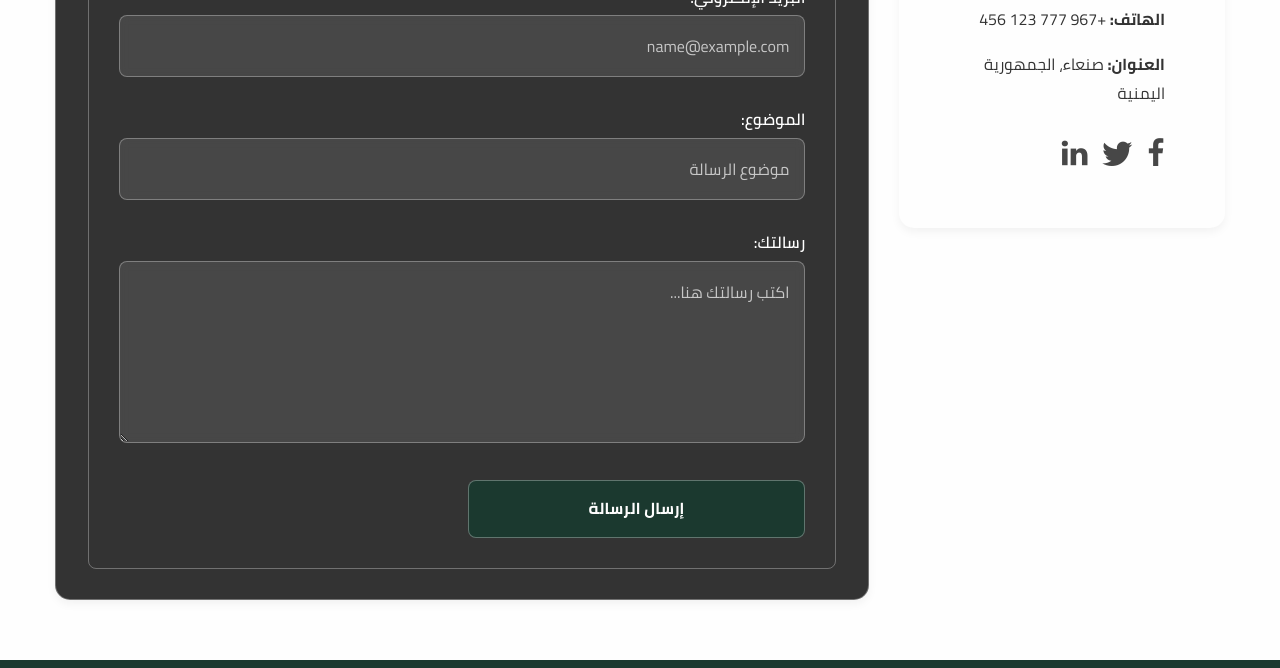
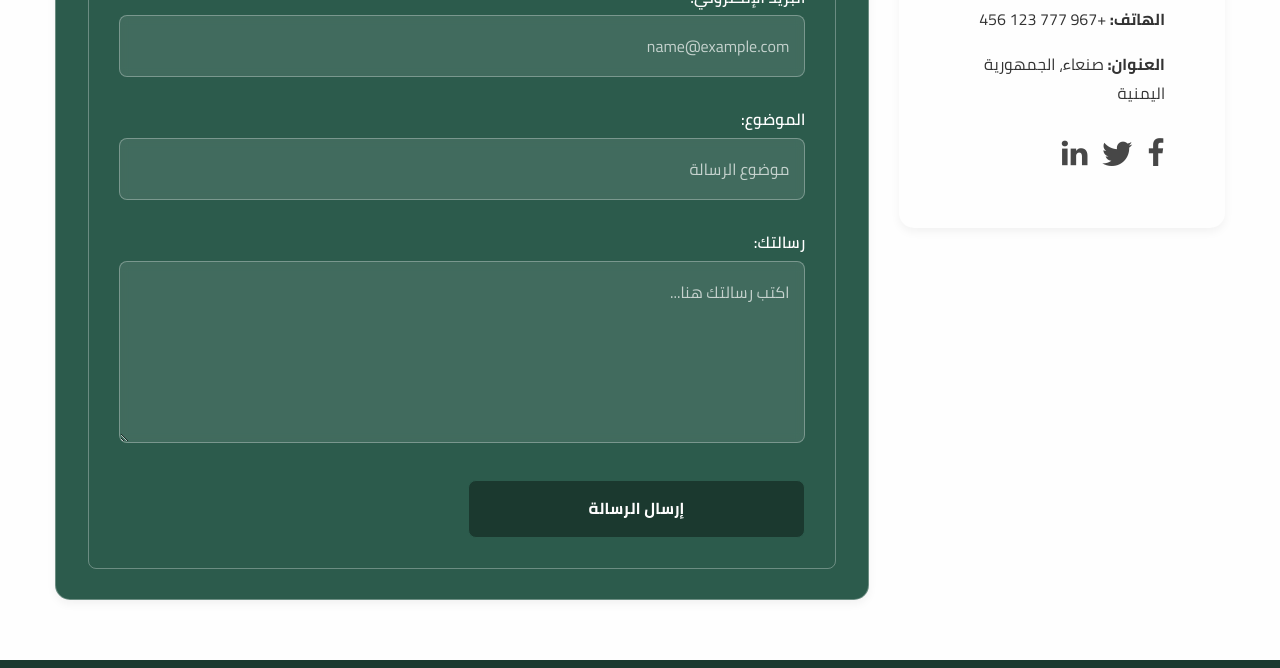
Before and after one commit to Emran025/tag_alwaqar_platform, a plain HTML site: page pages/contact-us.html in a window 1280 px wide. Shown: the part 642-1310 px from the top of the page. Drawn offline with Linux system fonts and the light colour scheme; files whose address does not match are found by name.

Commit message:
feat: Transform generic school website to Quran Academy
    This commit transforms the generic school website into a Quran Memorization Academy.

    Key changes include:
    - Replaced all generic school-related content with Quran academy-themed text.
    - Updated the color scheme to a green and gold palette.
    - Replaced the generic logo with a new, relevant logo.
    - Added new icons to the homepage to reflect the academy's focus.
    - Renamed 'achievements.html' to 'programs.html' and updated its content.
    - Created a new 'blog.html' page with sample articles.
    - Ensured all changes maintain the website's original structure and functionality.

```diff
--- a/assets/css/abstracts/_variables.scss
+++ b/assets/css/abstracts/_variables.scss
@@ -9,13 +9,13 @@ $color-text-light: #fefefe; // Light text for dark backgrounds.
 $color-background-light: #f0f4f7; // A light grey for section backgrounds.
 $color-accent: #d4a056;
 $color-background-dark:  color.adjust($color-primary, $lightness: -10%); // Dark background for the footer.
-$color-border: #ffffff4d; // Subtle borders.
+$color-border: #2c5b4c; // Subtle borders.
 $color-primary-light: #d4d4d4; //
 $color-secondary: color.adjust($color-primary, $lightness: -5%);
 
 // Other variables for colors
-$color-form-label: #555;
-$color-form-input-border: #ffffff4d;
+$color-form-label: #2c5b4c;
+$color-form-input-border: #2c5b4c;
 $color-form-input-focus: $color-accent;
 $color-form-placeholder: #999; //(Placeholder)
 $color-success: #28a745; //
--- a/assets/css/components/_forms.scss
+++ b/assets/css/components/_forms.scss
@@ -9,7 +9,7 @@
   // margin: 0 auto;
   padding: var.$spacing-md;
   // تنسيق الزجاج المصنفر (Glassmorphism)
-  background-color: rgba(255, 255, 255, 0.15); // خلفية شبه شفافة
+  background-color: #fff;
   border-radius: var.$border-radius-lg;
   border: 1px solid rgba(255, 255, 255, 0.3); // إطار شبه شفاف
   backdrop-filter: blur(10px); // تمويه الخلفية
--- a/assets/css/pages/_contact-us.scss
+++ b/assets/css/pages/_contact-us.scss
@@ -44,7 +44,7 @@
     }
 
     .contact-form {
-        background-color: var.$color-text-dark;
+        background-color: var.$color-primary;
         padding: var.$spacing-md;
         border-radius: var.$border-radius-lg;
         box-shadow: var.$box-shadow-base;
```
Also changed, not shown: assets/css/main.css, 1 other file.
